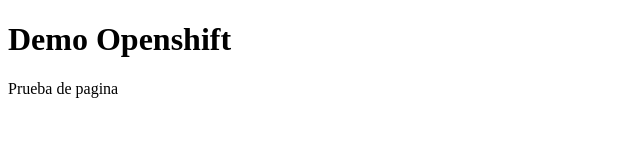
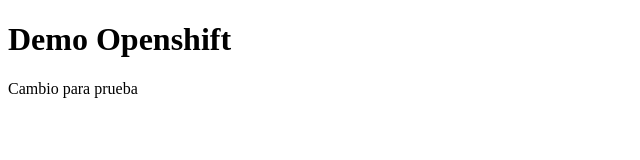
Before and after one commit to jpatino24/web, a plain HTML site: page index.html in a window 1280 px wide. Shown: the full height of the page, 0-640 px from the left. Drawn offline with Linux system fonts and the light colour scheme.

Commit message:
cambio en pagina web

```diff
--- a/index.html
+++ b/index.html
@@ -6,6 +6,6 @@
   </head>
   <body>
     <h1>Demo Openshift</h1>
-    Prueba de pagina
+    Cambio para prueba
   </body>
 </html>
```
